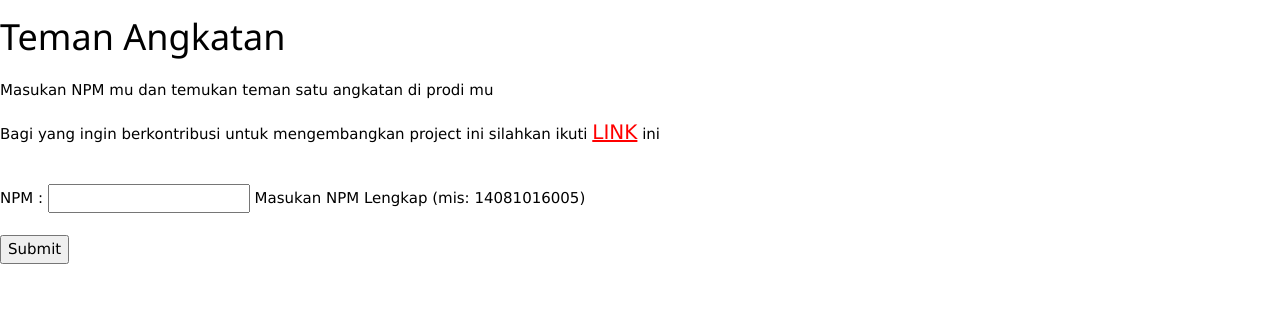
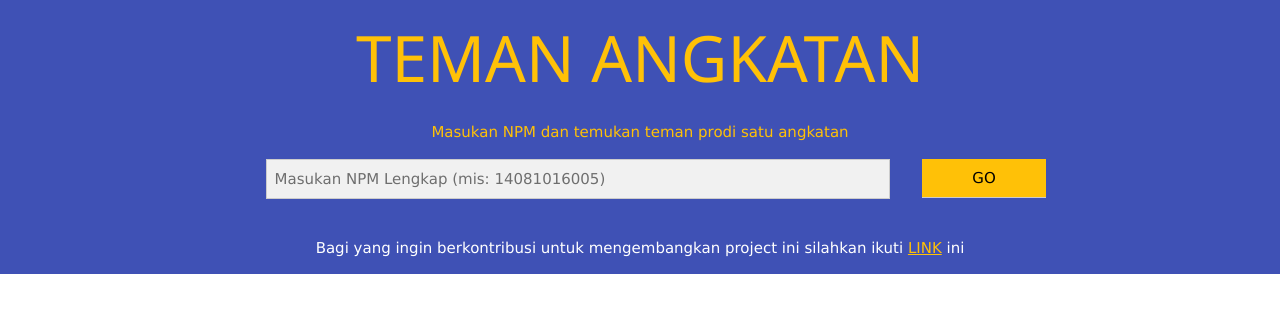
Before and after one commit to dayatura/TemanSeangkatan, a PHP site: page / in a window 1280 px wide. Shown: the top 313 px of the page. Run offline with PHP 8.4, Linux system fonts and the light colour scheme.

Commit message:
mempercantik tampilan

```diff
--- a/index.php
+++ b/index.php
@@ -2,12 +2,9 @@
 <html>
 <meta name="viewport" content="width=device-width, initial-scale=1">
 <link rel="stylesheet" href="http://www.w3schools.com/lib/w3.css">
-<body>
-
-
+<body style="background-color: #ffcd107">
 
     <?php
-    // define variables and set to empty values
     $npm = $npmErr = $angkatan = $prodi = $angkatanErr = $prodiErr = "";
 
     if ($_SERVER["REQUEST_METHOD"] == "POST") {
@@ -15,32 +12,10 @@
         $npmErr = "Masukan npm";
       } else {
         $npm = test_input($_POST["npm"]);
-        // check if name only contains letters and whitespace
         if (!preg_match("/^[0-9]*$/",$npm)) {
           $npmErr = "Masukan hanya angka";
         }
       }
-	  /*
-	  if (empty($_POST["angkatan"])) {
-        $angkatanErr = "Masukan dua digit angkatan";
-      } else {
-        $angkatan = test_input($_POST["angkatan"]);
-        // check if name only contains letters and whitespace
-        if (!preg_match("/^[0-9]*$/",$angkatan)) {
-          $angkatanErr = "Masukan hanya angka";
-        }
-      }
-
-      if (empty($_POST["prodi"])) {
-        $prodiErr = "Masukan 1 digit prodi";
-      } else {
-        $prodi = test_input($_POST["prodi"]);
-        // check if name only contains letters and whitespace
-        if (!preg_match("/^[0-9]*$/",$prodi)) {
-          $prodiErr = "Masukan hana angka";
-        }
-      }
-      */
     }
 
     function test_input($data) {
@@ -50,28 +25,25 @@
       return $data;
     }
 ?>
+<div class='w3-card-8 w3-center'>
+	<div class="w3-container w3-indigo">
+	<h1 class="w3-jumbo" style="text-align: center; color: #ffc107" >TEMAN ANGKATAN</h1>
+	<p style="text-align: center; color: #ffc107">Masukan NPM dan temukan teman prodi satu angkatan</p>
+	<form method="post" action="<?php echo htmlspecialchars($_SERVER["PHP_SELF"]);?>">
+	  <div class="w3-row">
+	  <div class="w3-col w3-container" style="width:20%"></div>
+	  <input class="w3-col w3-input w3-border w3-light-grey" style="width:50%" type="text" name="npm" value="<?php echo $npm;?>" placeholder="Masukan NPM Lengkap (mis: 14081016005)">
+	  <div class="w3-col w3-container" style="width:1%"></div>
+	  <input class="w3-col w3-input w3-btn w3-amber" style="width:10%" type="submit" name="submit" value="GO">
+	  <div class="w3-rest"></div>
+	  </div>
+	  <br>
+	  <span class="error"><?php echo $npmErr;?></span>
+	</form>
 
-<h1>Teman Angkatan</h1>
-<p>Masukan NPM mu dan temukan teman satu angkatan di prodi mu</p>
-<p>Bagi yang ingin berkontribusi untuk mengembangkan project ini silahkan ikuti <a style="color:red; font-size: 20px;" href="https://github.com/dayatura/TemanSeangkatan">LINK</a> ini</p>
 
-<br>
-<form method="post" action="<?php echo htmlspecialchars($_SERVER["PHP_SELF"]);?>">
-  NPM   : <input type="text" name="npm" value="<?php echo $npm;?>">
-  <span class="error"> Masukan NPM Lengkap (mis: 14081016005)<?php echo $npmErr;?></span>
-  <br><br>
-  <!--
-  Angkatan   : <input type="text" name="angkatan" value="<?php //echo $angkatan;?>">
-  <span class="error"> Masukan 2 digit angkatan (mis: 14)<?php //echo $angkatanErr;?></span>
-  <br><br>
-  Kode Prodi : <input type="text" name="prodi" value="<?php //echo $prodi;?>">
-  <span class="error"> Masukan kode prodi (mis: 1)<?php //echo $prodiErr;?></span>
-  <br><br>
-  -->
-  <input type="submit" name="submit" value="Submit">
-  <br><br>
-</form>
-
+	<p>Bagi yang ingin berkontribusi untuk mengembangkan project ini silahkan ikuti <a style="color: #ffc107;" href="https://github.com/dayatura/TemanSeangkatan">LINK</a> ini</p>
+</div>
 
 
 <?php  //Ini adalah bagian untuk menampilkan gambar
@@ -87,13 +59,13 @@
   $kode = substr($npm, 0, 6);
 
     for ($x = 1; $x <= 9; $x++) {
-      echo "<img src='https://media.unpad.ac.id/photo/mahasiswa/".$kode."/20".$angkatan."/".$kode.$angkatan."000"."$x".".JPG' class='w3-hover-opacity' onclick='onClick(this)'> ";
+      echo "<img src='https://media.unpad.ac.id/photo/mahasiswa/".$kode."/20".$angkatan."/".$kode.$angkatan."000"."$x".".JPG' class='w3-hover-opacity w3-margin' style='box-shadow: 0 15px 20px rgba(0, 0, 0, 0.3); ' onclick='onClick(this)'>";
       if ($x % 7 == 0){
         //echo "<br>";
       }
     }
     for ($x = 10; $x <= 100; $x++) {
-      echo "<img src='https://media.unpad.ac.id/photo/mahasiswa/".$kode."/20".$angkatan."/".$kode.$angkatan."00"."$x".".JPG' class='w3-hover-opacity' onclick='onClick(this)'> ";
+      echo "<img src='https://media.unpad.ac.id/photo/mahasiswa/".$kode."/20".$angkatan."/".$kode.$angkatan."00"."$x".".JPG' class='w3-hover-opacity w3-margin' style='box-shadow: 0 15px 20px rgba(0, 0, 0, 0.3); ' onclick='onClick(this)'>";
       if ($x % 7 == 0){
         //echo "<br>";
       }
```
